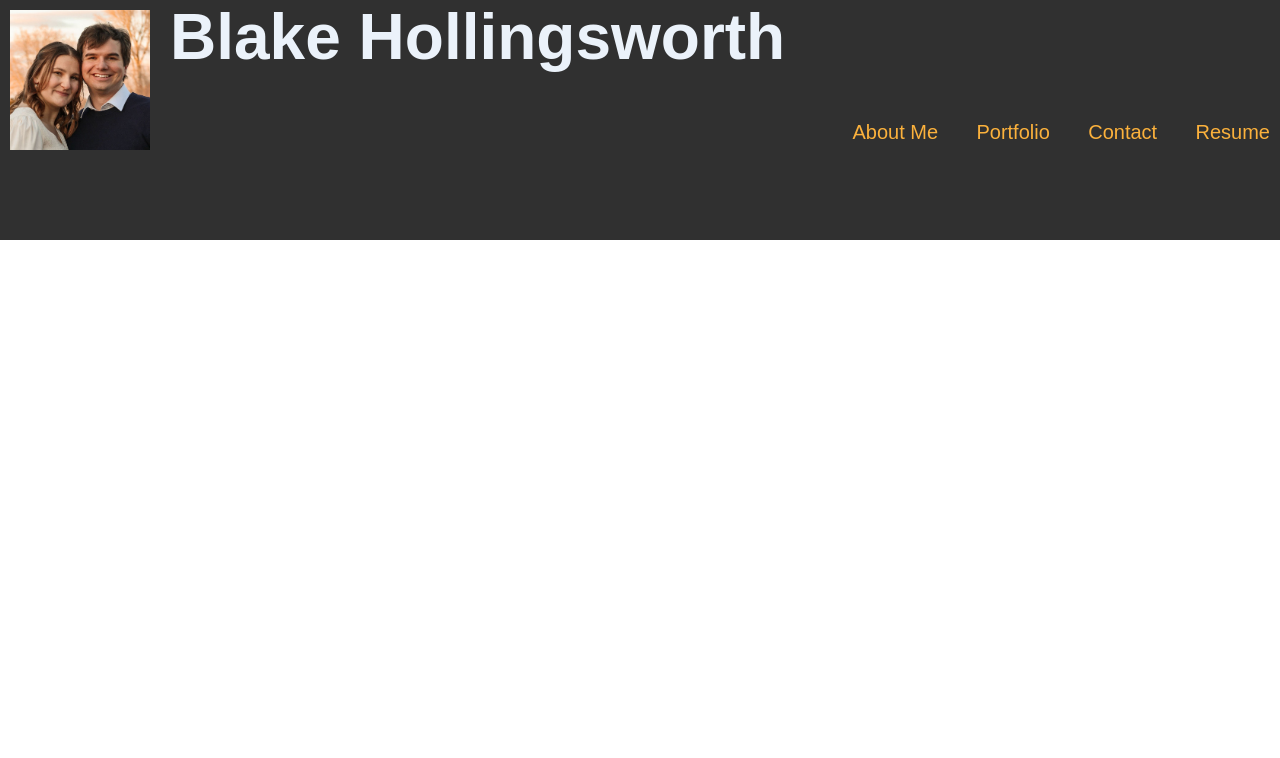
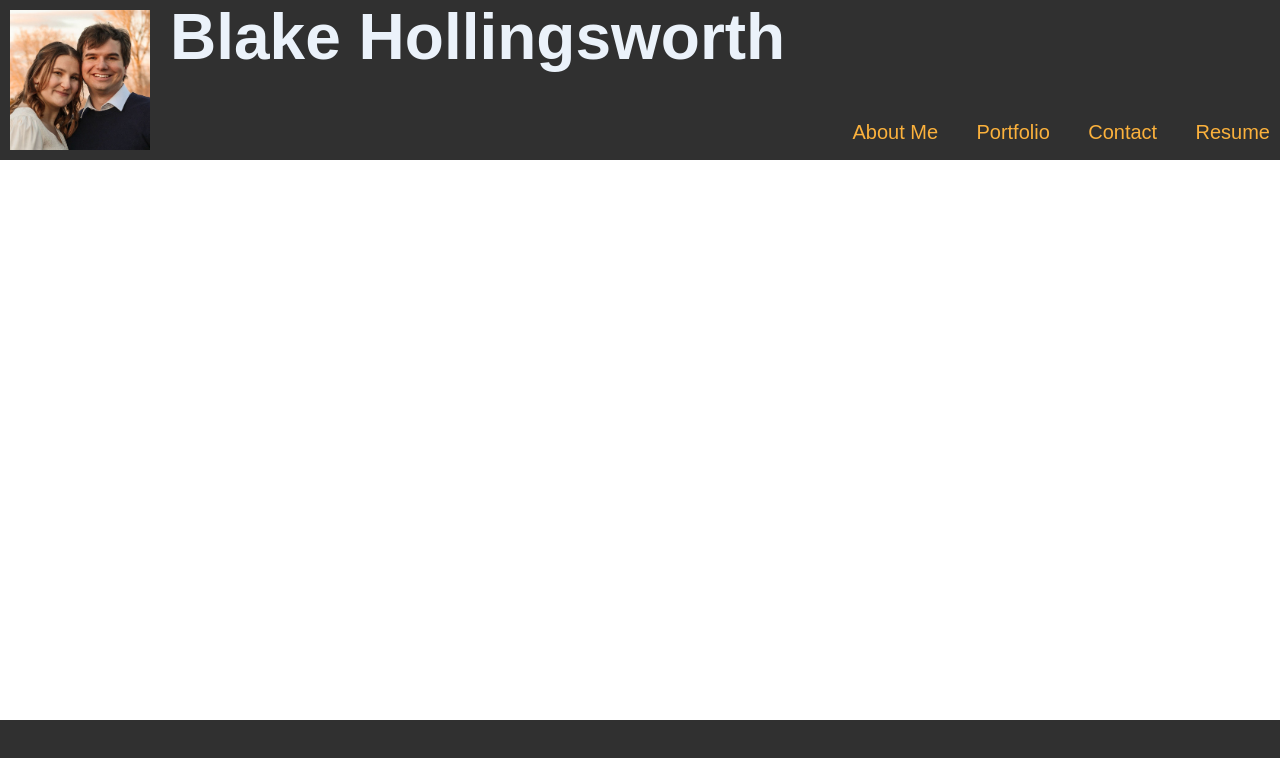
Before and after one commit to BlakeE-37/React-Portfolio, a React (Create React App) app: page / in a window 1280 px wide. Shown: the top 758 px of the page. Built offline with nearby package versions, Linux system fonts and the light colour scheme.

Commit message:
deleted font awesome and added some footer styling

```diff
--- a/public/index.html
+++ b/public/index.html
@@ -8,7 +8,6 @@
   <meta name="theme-color" content="#000000" />
   <meta name="description" content="Web site created using create-react-app" />
   <title>Portfolio</title>
-  <script src="https://kit.fontawesome.com/2e52a06efa.js" crossorigin="anonymous"></script>
 </head>
 
 <body>
--- a/src/App.js
+++ b/src/App.js
@@ -5,7 +5,7 @@
 
 const App = () => {
     return (
-        <div>
+        <div className="mainContainer">
             <Header />
             <Footer />
         </div>
--- a/src/components/components.css
+++ b/src/components/components.css
@@ -43,4 +43,8 @@
     height: 10vh;
     background-color: #303030;
     display: flex;
+    position: absolute;
+    position: absolute;
+    top: 100vh;
+    transform: translateY(-100%);
 }
--- a/src/components/footer.js
+++ b/src/components/footer.js
@@ -4,7 +4,9 @@
 function Footer() {
     return (
         <footer className="footer">
-
+            {/* <a></a>
+            <a></a>
+            <a></a> */}
         </footer>
     )
 }
```
